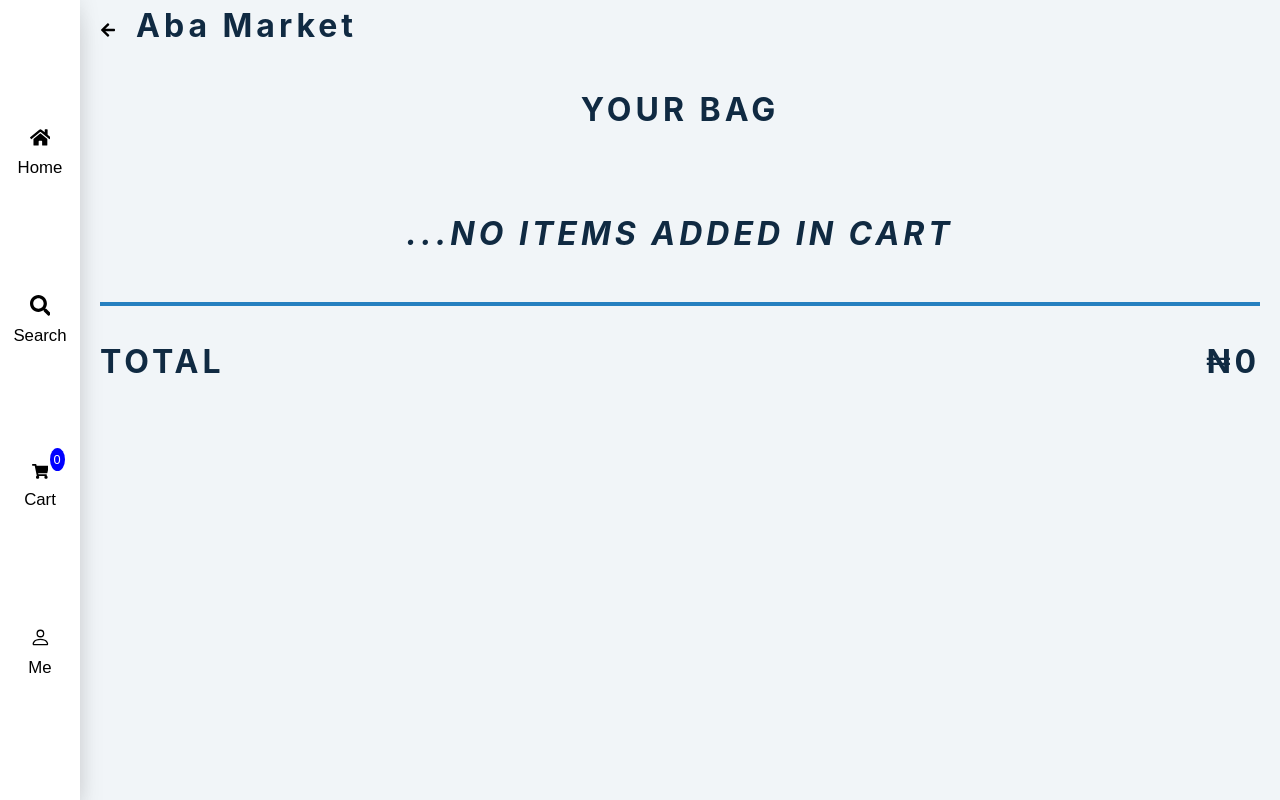
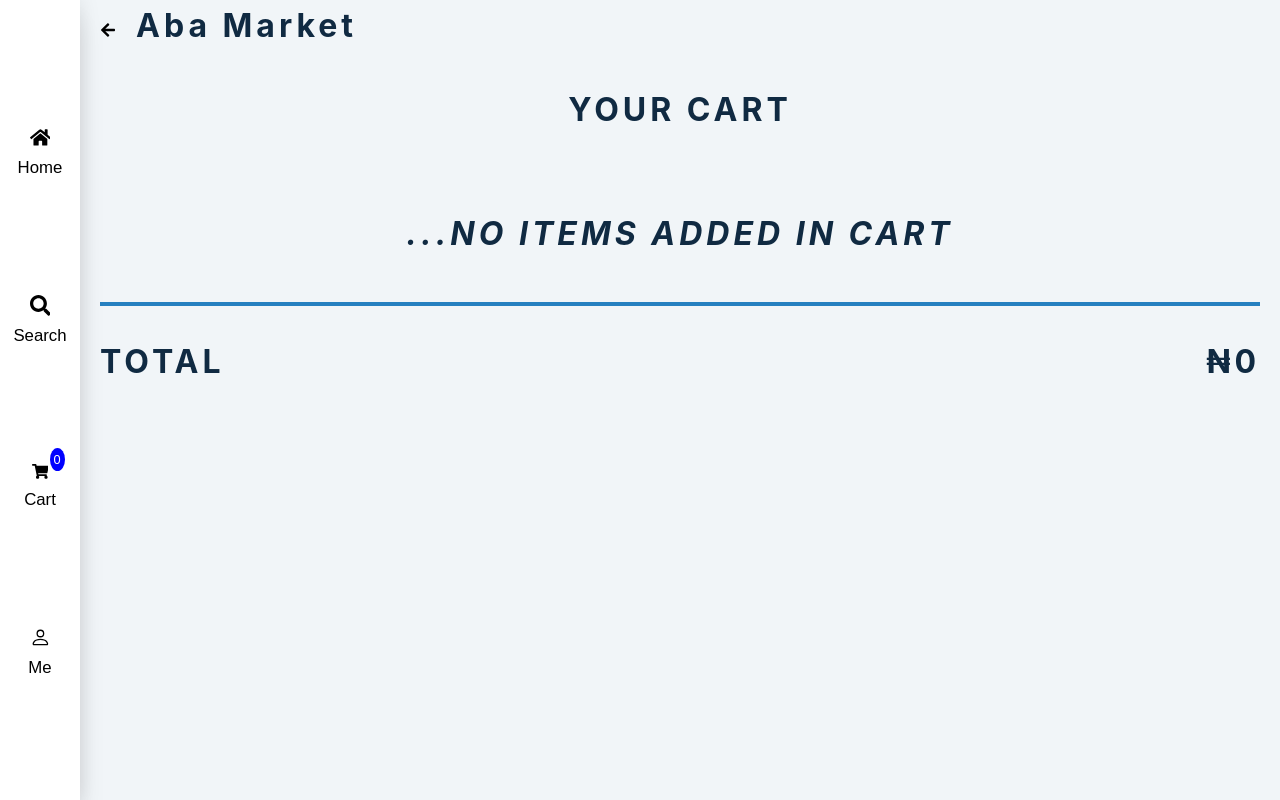
Before and after one commit to melvinUGO/Aba-market-E-COMMERCE-, a React (Create React App) app: page /cart in a window 1280 px wide. Built offline with nearby package versions, Linux system fonts and the light colour scheme.

Commit message:
minor edit

```diff
--- a/src/pages/Cart.js
+++ b/src/pages/Cart.js
@@ -16,7 +16,7 @@
         <h3>Aba Market</h3>
       </div>
       <div className="cart-container">
-        <h3>your bag</h3>
+        <h3>your cart</h3>
         <CartContainer />
         <div className="cart-total">
           <h3>total</h3>
```
